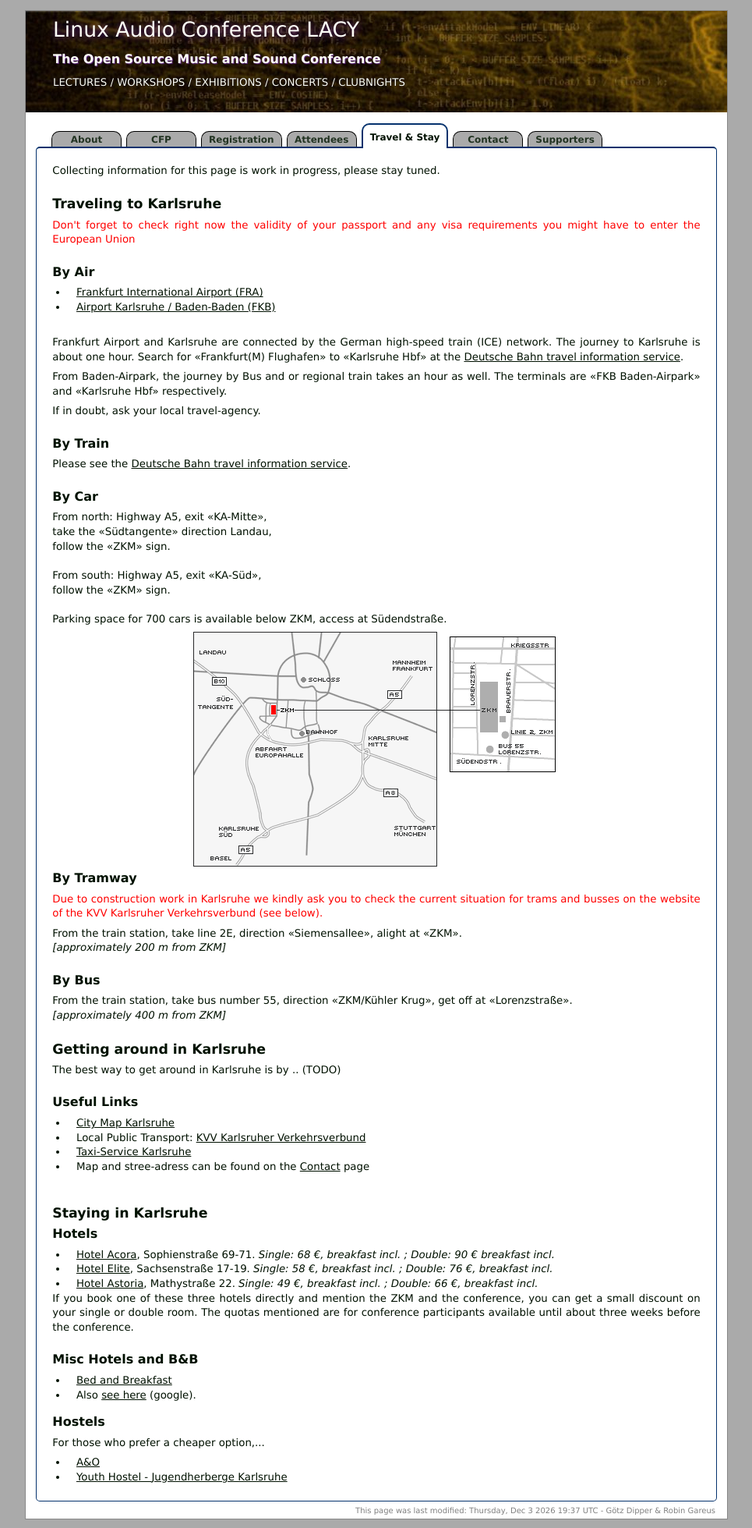
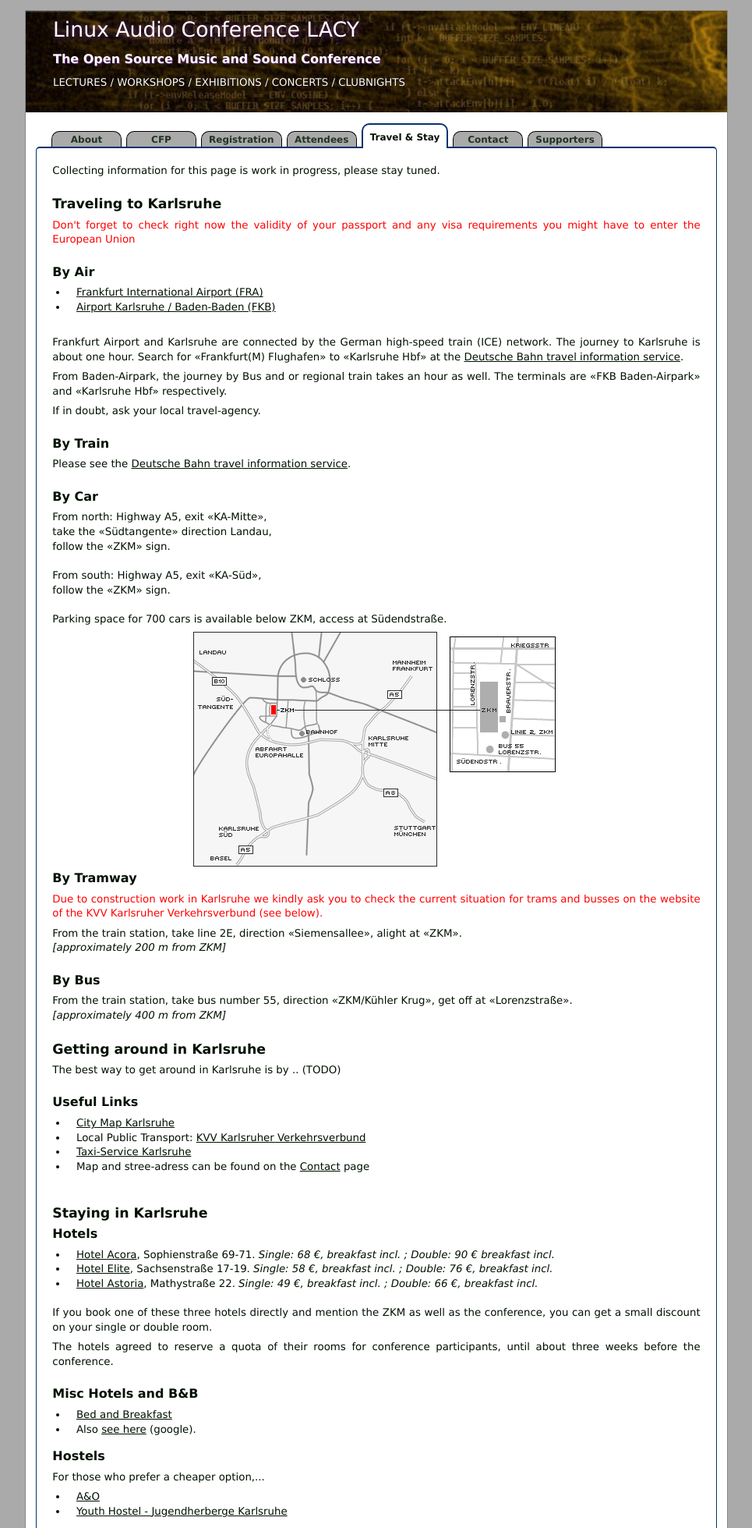
Before and after one commit to x42/lac2014, a PHP site: page /index.php?page=travel in a window 1280 px wide. Shown: the top 1959 px of the page at 78% size, without its empty margins (157-1122 px from the left). Run offline with PHP 8.4, Linux system fonts and the light colour scheme; data that the repository does not hold is empty; a stand-in replaces the project's code that opens the database connection; some libraries are stand-ins or nearby versions.

Commit message:
tweak & clarify lang.

```diff
--- a/pages/speakers.php
+++ b/pages/speakers.php
@@ -7,6 +7,6 @@ if (isset($_REQUEST['uid']) && intval($_REQUEST['uid']) > 0 ) {
 } else {
 	render_list('<h2>Speakers, Authors</h2>', fetch_users($db, array('vip'=>1)) );
 	render_list('<h2>Artists (Composers, Musicians, Producers &amp; Performers)</h2>', fetch_users($db, array('vip'=>8)) );
-	render_list('<h2>Conference Committee</h2>', fetch_users($db, array('vip'=>4)) );
+	render_list('<h2>Peer Review Committee</h2>', fetch_users($db, array('vip'=>4)) );
 	render_list('<h2>Conference Organizers</h2>', fetch_users($db, array('vip'=>2)) );
 }
--- a/pages/travel.php
+++ b/pages/travel.php
@@ -85,8 +85,12 @@ The best way to get around in Karlsruhe is by .. (TODO)
   <li><a href="http://www.hotelelite-ka.de/">Hotel Elite</a>, <span lang="de" xml:lang="de">Sachsenstra&szlig;e</span> 17-19. <em>Single: 58 €, breakfast incl. ; Double: 76 €, breakfast incl.</em></li>
 	<li><a href="http://www.hotelastoria-karlsruhe.de/">Hotel Astoria</a>, <span lang="de" xml:lang="de">Mathystra&szlig;e</span> 22. <em>Single: 49 €, breakfast incl. ; Double: 66 €, breakfast incl.</em></li>
 </ul>
+<br/>
 <p>
-If you book one of these three hotels directly and mention the ZKM and the conference, you can get a small discount on your single or double room. The quotas mentioned are for conference participants available until about three weeks before the conference.
+If you book one of these three hotels directly and mention the ZKM as well as the conference, you can get a small discount on your single or double room.
+</p>
+<p>
+The hotels agreed to reserve a quota of their rooms for conference participants, until about three weeks before the conference.
 </p>
 
 <h3>Misc Hotels and B&amp;B</h3>
```
